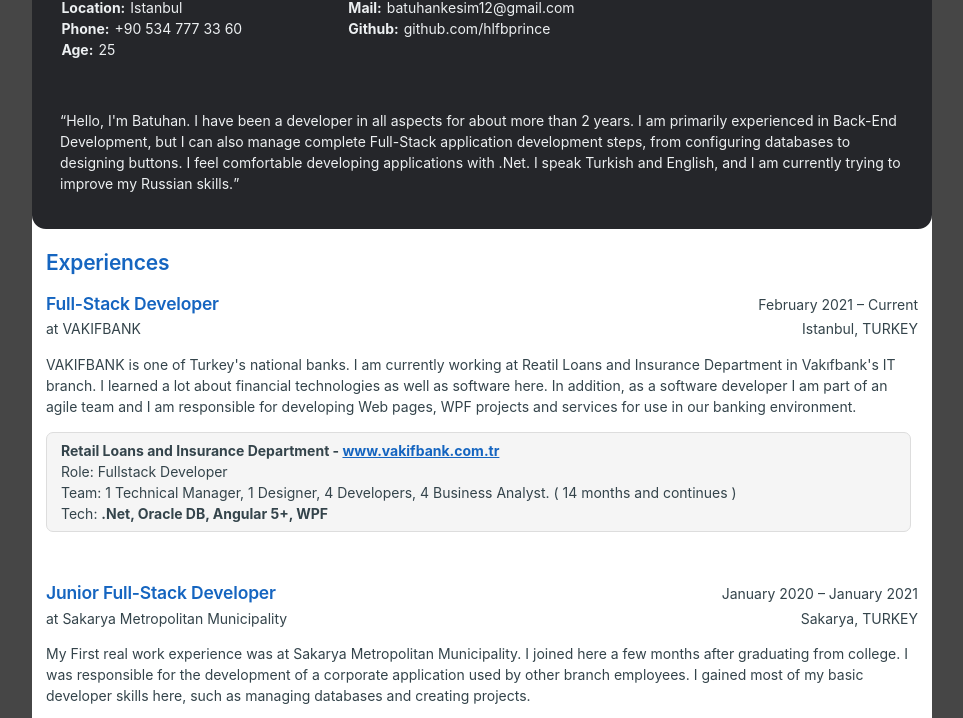
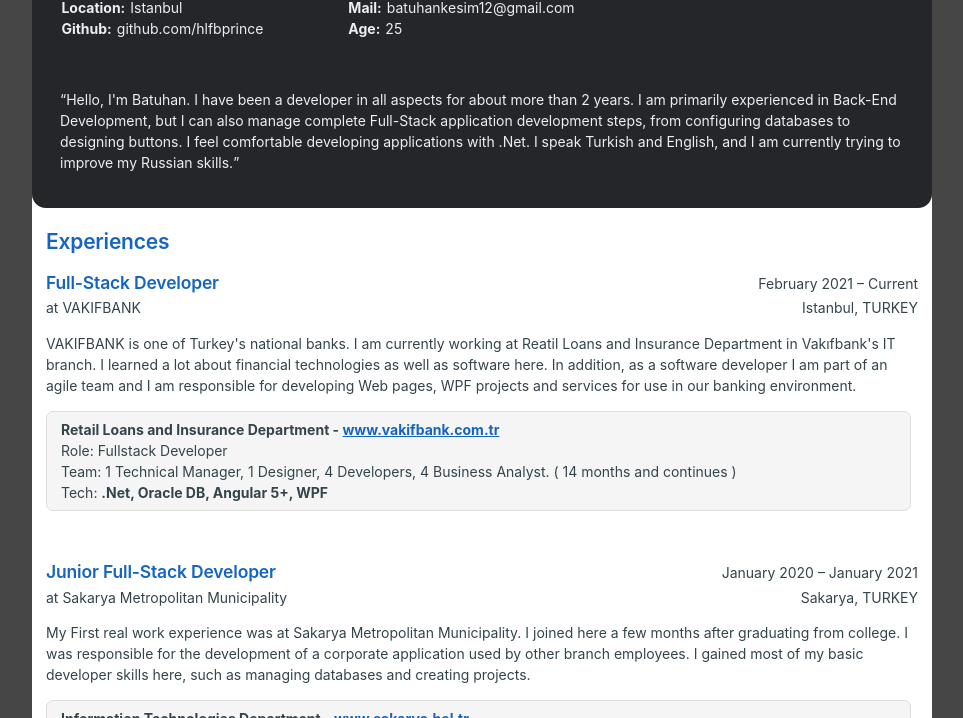
Before and after one commit to batuhankesim/batuhankesim.github.io, a plain HTML site: page index.html in a window 1280 px wide. Shown: the part 85-803 px from the top of the page, without its empty margins (158-1121 px from the left). Drawn offline with nearby package versions, Linux system fonts and the light colour scheme.

Commit message:
Update index.html

```diff
--- a/index.html
+++ b/index.html
@@ -280,7 +280,6 @@
 				<ul class="contacts">
 					<li><strong style="margin-right:5px;">Location:</strong><span>Istanbul</span></li>
 					<li><strong style="margin-right:5px;">Mail:</strong><span>batuhankesim12@gmail.com</span></li>
-					<li><strong style="margin-right:5px;">Phone:</strong><span>+90 534 777 33 60</span></li>
 					<li><strong style="margin-right:5px;">Github:</strong><span>github.com/hlfbprince</span></li>
 					<li><strong style="margin-right:5px;">Age:</strong><span>25</span></li>
 				</ul>
```
